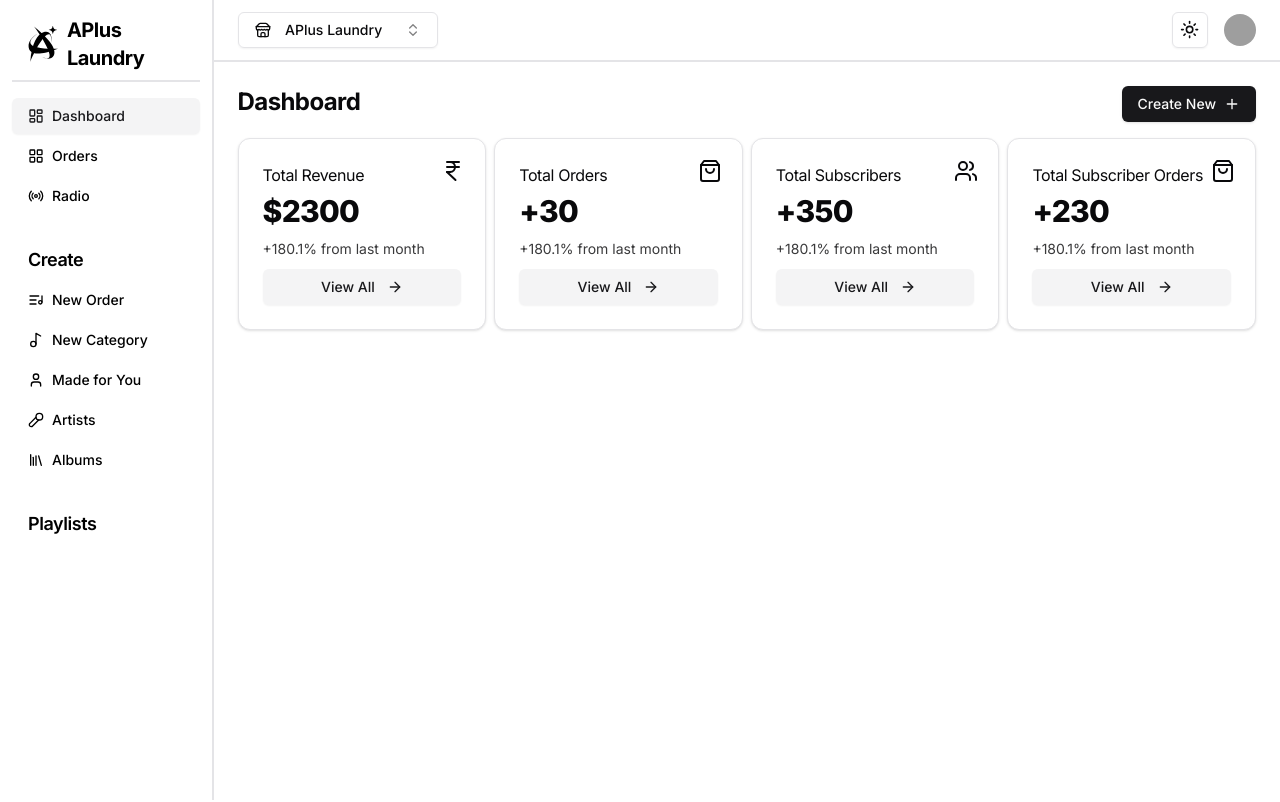
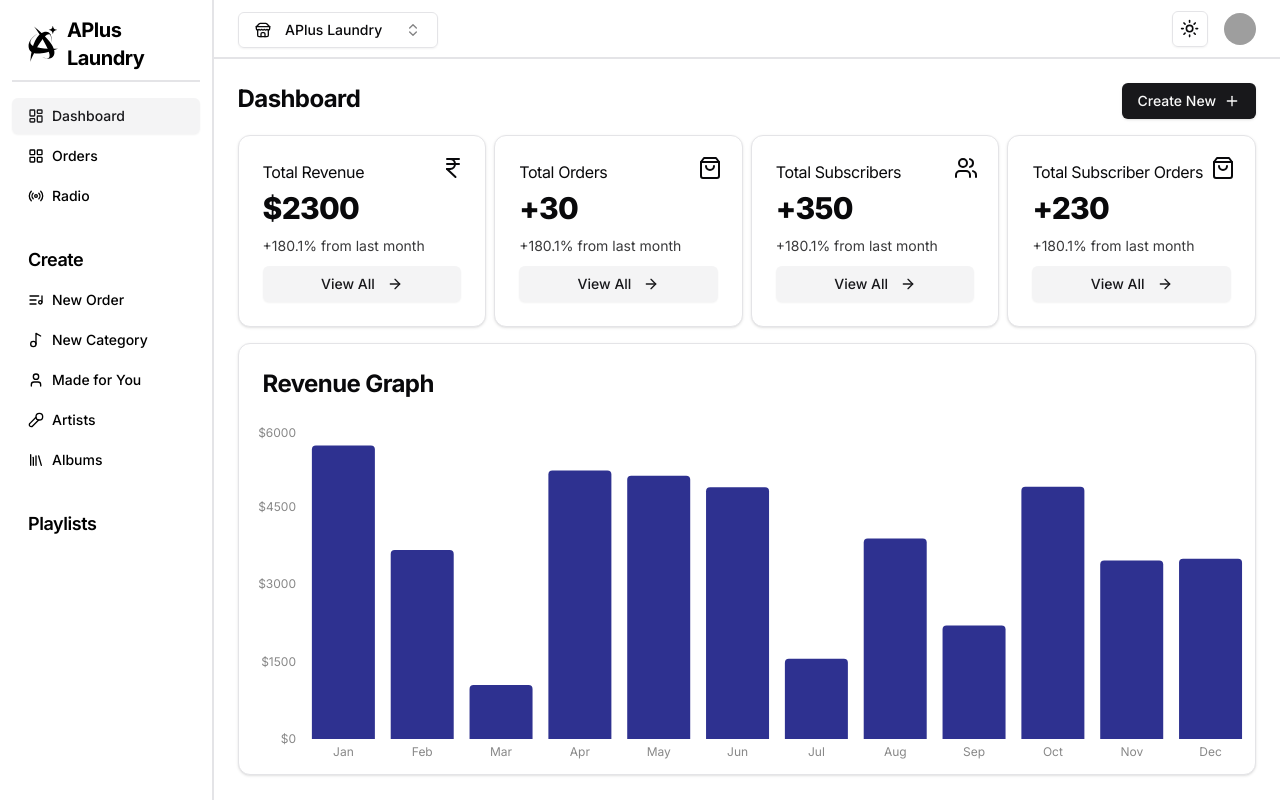
Before and after one commit to iamkingarsh/Aplus-Laundry-admin-dashboard, a Next.js app: page /dashboard in a window 1280 px wide. Built offline with nearby package versions, Linux system fonts and the light colour scheme; grey boxes are pictures that could not be loaded.

Commit message:
Added Graph

```diff
--- a/app/dashboard/page.tsx
+++ b/app/dashboard/page.tsx
@@ -1,5 +1,7 @@
+import { RevenueGraph } from '@/components/revenue-graph'
 import StatsCard from '@/components/statscard'
 import { Button } from '@/components/ui/button'
+import { Card, CardHeader } from '@/components/ui/card'
 import Heading from '@/components/ui/heading'
 import { DollarSignIcon, IndianRupeeIcon, LucidePlusCircle, PlusIcon, ShoppingBagIcon, Users } from 'lucide-react'
 
@@ -49,6 +51,15 @@ export default function page() {
                     )
                 })}
             </div>
+            <div className='space-y-4'>
+                <Card>
+                    <CardHeader>
+
+                        <Heading title='Revenue Graph' />
+                    </CardHeader>
+                    <RevenueGraph />
+                </Card>
+            </div>
         </div>
     )
 }
--- /dev/null
+++ b/components/revenue-graph.tsx
@@ -0,0 +1,78 @@
+"use client"
+
+import { AreaChart, Bar, BarChart, ResponsiveContainer, XAxis, YAxis } from "recharts"
+
+const data = [
+    {
+        name: "Jan",
+        total: Math.floor(Math.random() * 5000) + 1000,
+    },
+    {
+        name: "Feb",
+        total: Math.floor(Math.random() * 5000) + 1000,
+    },
+    {
+        name: "Mar",
+        total: Math.floor(Math.random() * 5000) + 1000,
+    },
+    {
+        name: "Apr",
+        total: Math.floor(Math.random() * 5000) + 1000,
+    },
+    {
+        name: "May",
+        total: Math.floor(Math.random() * 5000) + 1000,
+    },
+    {
+        name: "Jun",
+        total: Math.floor(Math.random() * 5000) + 1000,
+    },
+    {
+        name: "Jul",
+        total: Math.floor(Math.random() * 5000) + 1000,
+    },
+    {
+        name: "Aug",
+        total: Math.floor(Math.random() * 5000) + 1000,
+    },
+    {
+        name: "Sep",
+        total: Math.floor(Math.random() * 5000) + 1000,
+    },
+    {
+        name: "Oct",
+        total: Math.floor(Math.random() * 5000) + 1000,
+    },
+    {
+        name: "Nov",
+        total: Math.floor(Math.random() * 5000) + 1000,
+    },
+    {
+        name: "Dec",
+        total: Math.floor(Math.random() * 5000) + 1000,
+    },
+]
+
+export function RevenueGraph() {
+    return (
+        <ResponsiveContainer width="100%" height={350}>
+            <BarChart data={data}>
+                <XAxis
+                    dataKey="name"
+                    stroke="#888888"
+                    fontSize={12}
+                    tickLine={false}
+                    axisLine={false}
+                />
+                <YAxis
+                    stroke="#888888"
+                    fontSize={12}
+                    tickLine={false}
+                    axisLine={false}
+                    tickFormatter={(value) => `$${value}`}
+                />
+                <Bar dataKey="total" fill="#2e3190" radius={[4, 4, 0, 0]} />
+            </BarChart>
+        </ResponsiveContainer>
+    )
+}
--- a/components/sidebar.tsx
+++ b/components/sidebar.tsx
@@ -11,7 +11,7 @@ interface SidebarProps extends React.HTMLAttributes<HTMLDivElement> {
 
 export function Sidebar({ className }: SidebarProps) {
     return (
-        <div className={cn("pb-12 text-black dark:text-white w-[20dvw] h-[100dvh] overflow-hidden border-r-2", className)}>
+        <div className={cn("pb-12 sticky top-0 text-black dark:text-white w-[20dvw] h-[100dvh] overflow-hidden border-r-2", className)}>
             <div className="space-y-4 pb-4">
                 <div className="px-3 py-2">
                     <div className="flex py-2 border-b-2 px-4 mb-4 gap-2 items-center">
--- a/components/statscard.tsx
+++ b/components/statscard.tsx
@@ -31,8 +31,6 @@ const StatsCard: React.FC<StatsCardProps> = ({
                 <p className='opacity-80 text-sm py-1'>{desc}</p>
                 <Button variant='secondary'>View All <ArrowRight className='w-4 ml-3' /></Button>
             </CardHeader>
-
-
             <div className='absolute top-5 right-5'>
                 {icon}
             </div>
--- a/components/topbar.tsx
+++ b/components/topbar.tsx
@@ -10,7 +10,7 @@ import { Button } from './ui/button'
 
 function TopBar() {
     return (
-        <div className='py-3 px-6 border-b-2 flex justify-between'>
+        <div className='py-3 sticky top-0 overflow-hidden px-6 border-b-2 flex justify-between'>
             <div>
                 <ComboboxDemo />
             </div>
--- a/package.json
+++ b/package.json
@@ -25,6 +25,7 @@
     "radix-ui": "^1.0.1",
     "react": "^18",
     "react-dom": "^18",
+    "recharts": "^2.10.1",
     "tailwind-merge": "^2.0.0",
     "tailwindcss-animate": "^1.0.7"
   },
```
Also changed, not shown: 1 other file (tests, documents, lock files or other folders).
